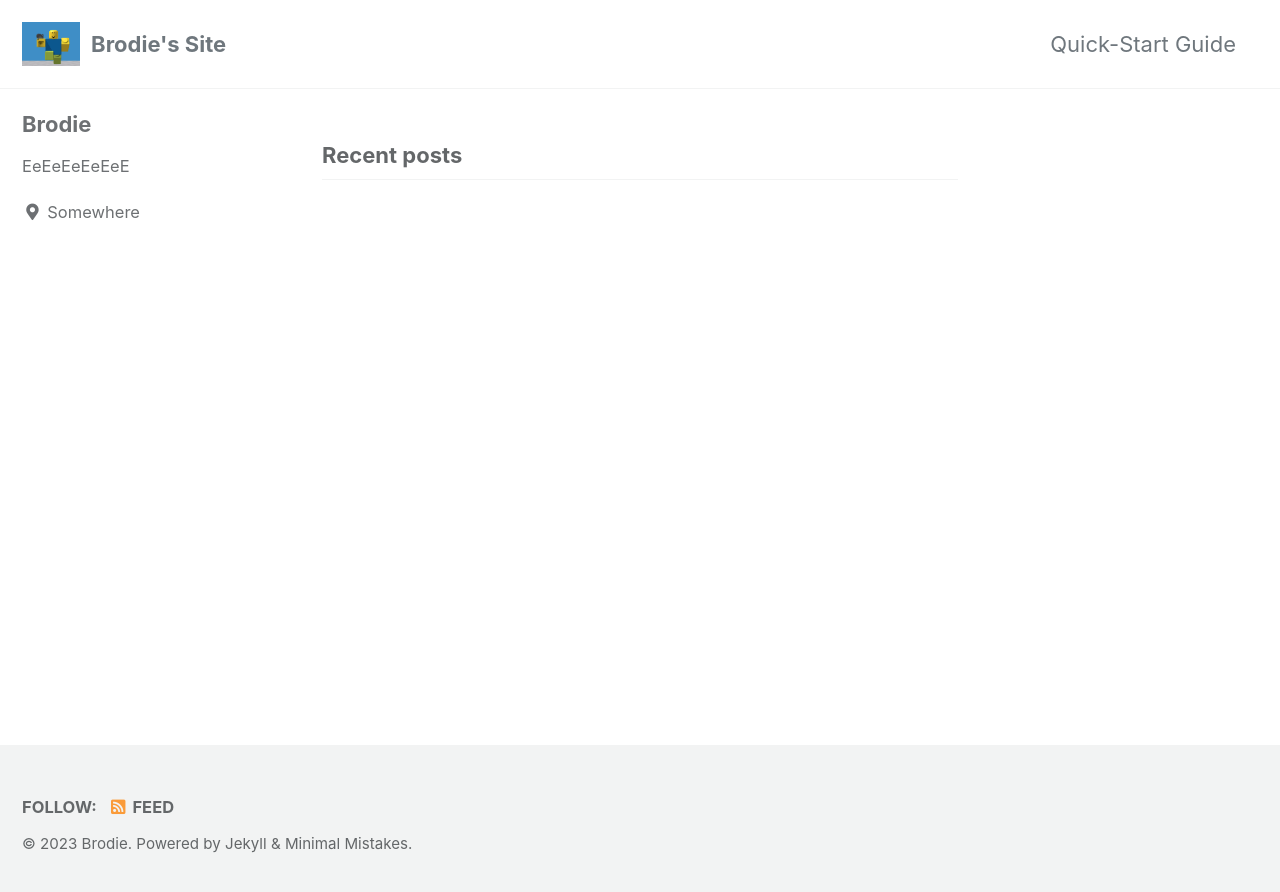
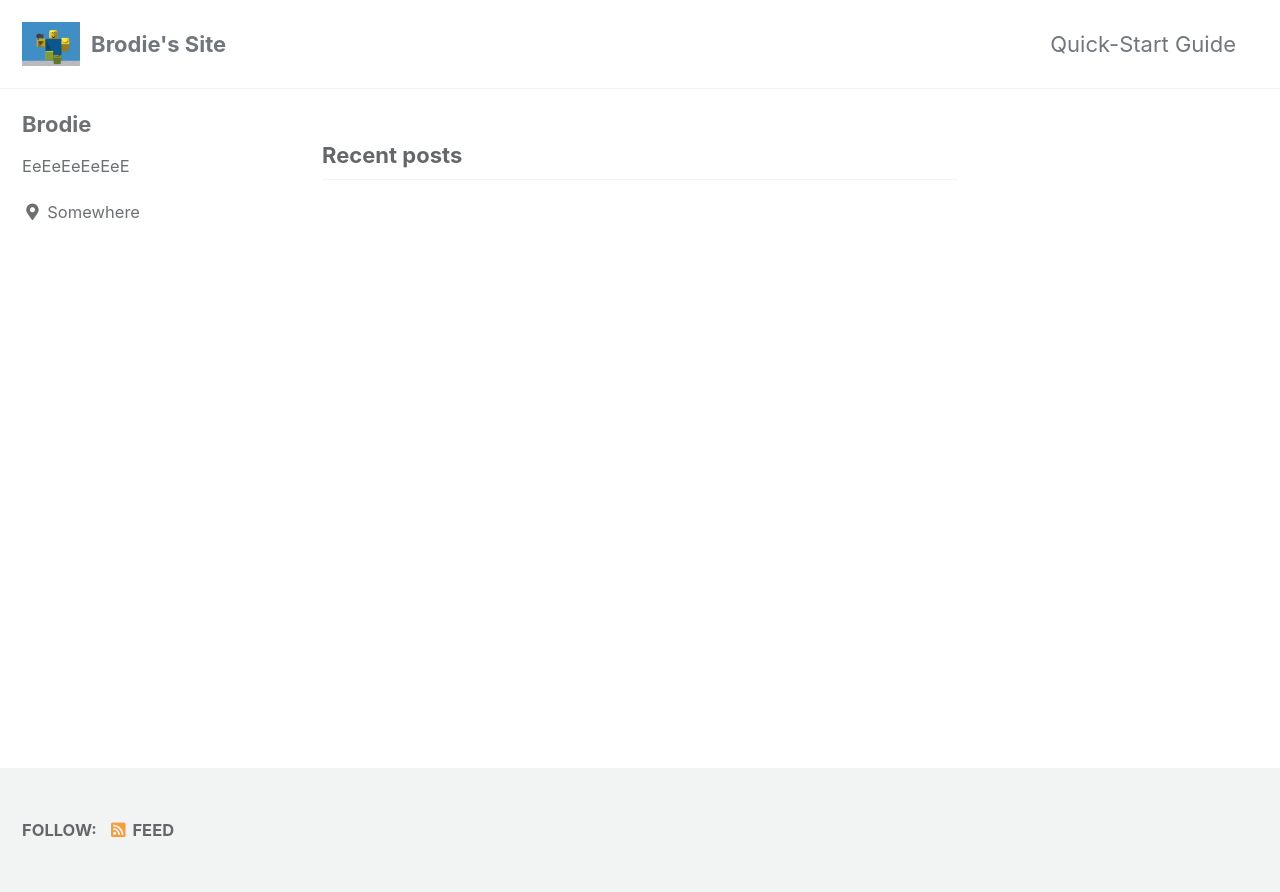
Before and after one commit to TheRealBrodie/TheRealBrodie.github.io, a Jekyll site: the page built from index.html, in a window 1280 px wide. Shown: the top 892 px of the page. Built offline with Jekyll 4.4.1, drawn with Linux system fonts in a browser that asks for light colours; cached includes are drawn as plain includes; the list of posts is cut into pages by our own code.

Commit message:
Update footer.html

```diff
--- a/_includes/footer.html
+++ b/_includes/footer.html
@@ -17,5 +17,3 @@
     {% endunless %}
   </ul>
 </div>
-
-<div class="page__footer-copyright">&copy; {{ site.time | date: '%Y' }} {{ site.name | default: site.title }}. {{ site.data.ui-text[site.locale].powered_by | default: "Powered by" }} <a href="https://jekyllrb.com" rel="nofollow">Jekyll</a> &amp; <a href="https://mademistakes.com/work/minimal-mistakes-jekyll-theme/" rel="nofollow">Minimal Mistakes</a>.</div>
```
